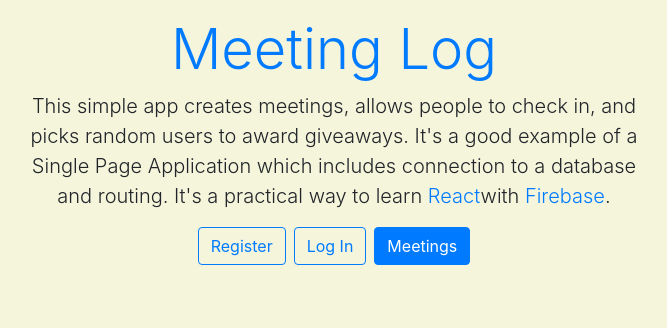
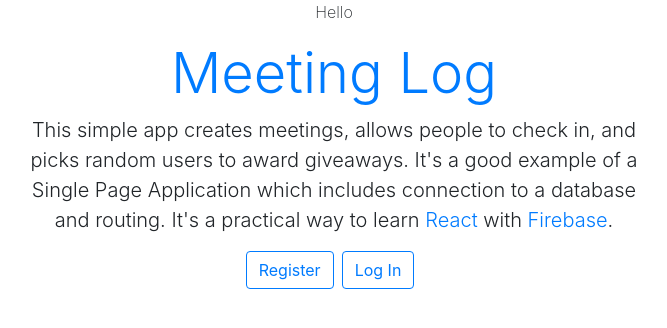
Before and after one commit to rrokhit/meeting-manager-spa, a React (Create React App) app: page / in a window 1280 px wide. Shown: the top 328 px of the page, without its empty margins (306-973 px from the left). Built offline with nearby package versions, Linux system fonts and the light colour scheme.

Commit message:
conditionally shows login/register button

```diff
--- a/src/App.js
+++ b/src/App.js
@@ -2,8 +2,16 @@ import React, { Component } from 'react';
 import Home from './Home';
 
 class App extends Component {
+
+constructor() {
+  super();
+  this.state = {
+    user : null
+  }
+}
+
   render() {
-    return <Home />;
+    return <Home user={this.state.user}/>;
   }
 }
 
--- a/src/Home.js
+++ b/src/Home.js
@@ -1,11 +1,15 @@
 import React, {Component} from 'react';
 
-class Home extends React.Component {
+class Home extends Component {
     render() {
+
+      const {user} = this.props;
+
         return(
             <div className="container text-center">
             <div className="row justify-content-center">
               <div className="col-10 col-md-10 col-lg-8 col-xl-7">
+                Hello {user}
                 <div className="display-4 text-primary mt-3 mb-2">
                   Meeting Log
                 </div>
@@ -14,19 +18,27 @@ class Home extends React.Component {
                   in, and picks random users to award giveaways. It's a
                   good example of a Single Page Application which includes
                   connection to a database and routing. It's a practical
-                  way to learn <a href="https://reactjs.org/">React</a>
+                  way to learn <a href="https://reactjs.org/">React</a>{' '}
                   with <a href="https://firebase.google.com">Firebase</a>.
                 </p>
 
-                <a href="/register" className="btn btn-outline-primary mr-2">
+                {user == null && (
+                  <span>
+                  <a href="/register" className="btn btn-outline-primary mr-2">
                   Register
                 </a>
                 <a href="/login" className="btn btn-outline-primary mr-2">
                   Log In
                 </a>
+                  </span>
+                )}
+
+                {user !== null && (
                 <a href="/meetings" className="btn btn-primary">
-                  Meetings
-                </a>
+                Meetings
+              </a>
+                )}
+
               </div>
             </div>
           </div>
--- a/src/index.css
+++ b/src/index.css
@@ -1,3 +1,8 @@
 body {
-    background-color: beige;
+    font-weight: 200;
 }
+
+input, nav-item {
+    font-weight: 200;
+    line-height: 110%;
+}
```
